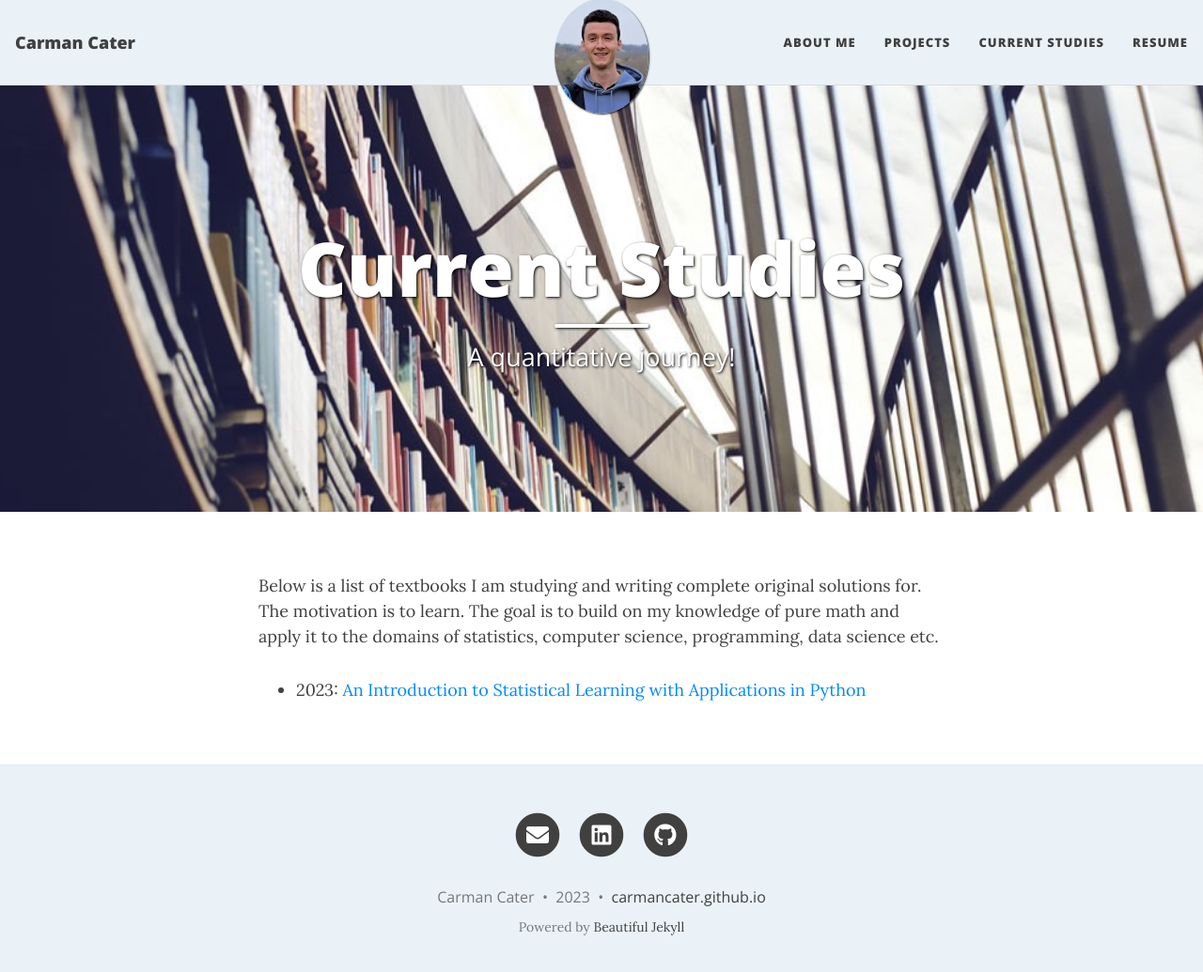
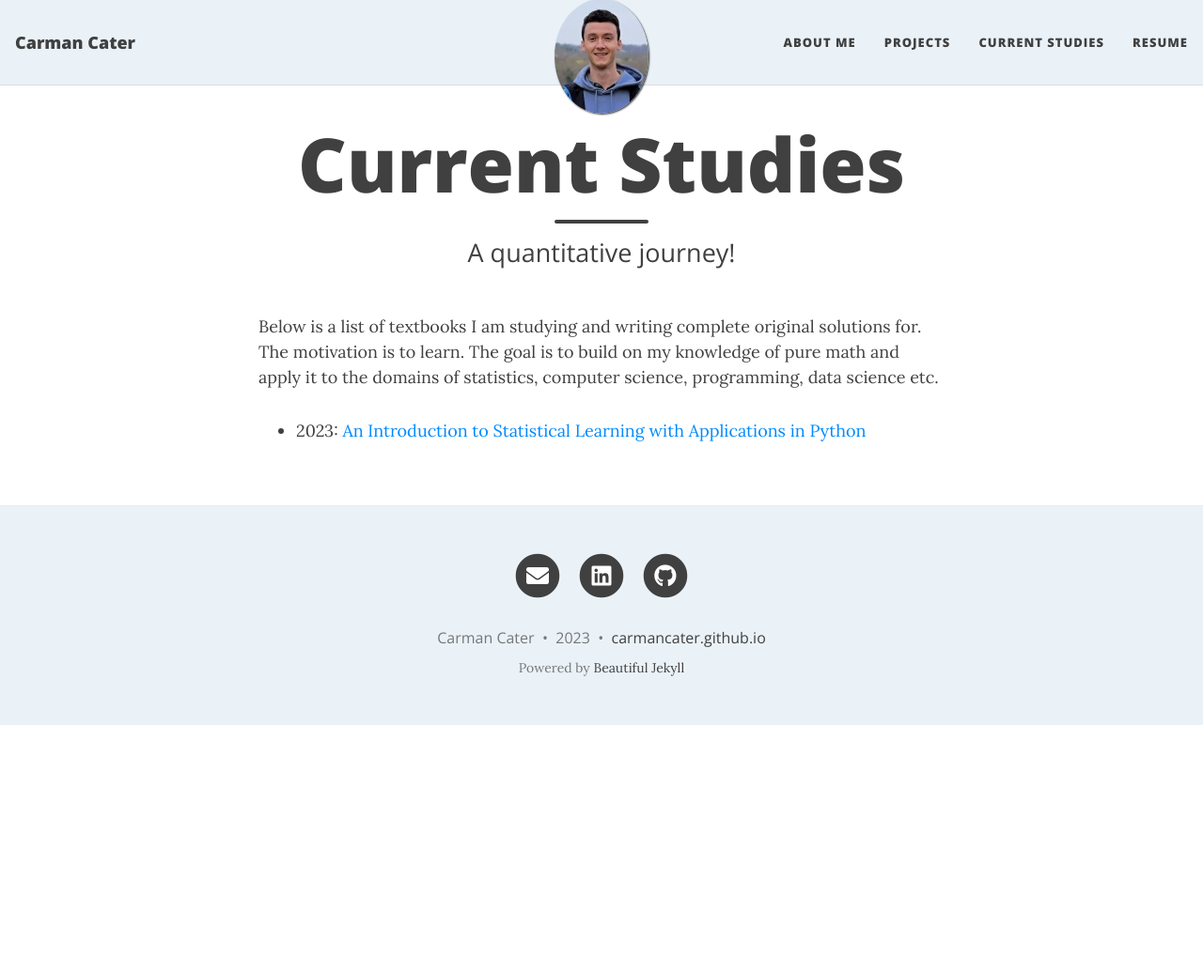
Before and after one commit to carmancater/carmancater.github.io, a Jekyll site: the page built from currentStudies.md, in a window 1280 px wide and 1048 px high. Shown: the top 1035 px of the window at 94% size. Built offline with Jekyll 4.4.1, drawn with Linux system fonts in a browser that asks for light colours; nearby versions of some CDN libraries.

Commit message:
remove cover image, don't like

```diff
--- a/currentStudies.md
+++ b/currentStudies.md
@@ -3,7 +3,6 @@ layout: page
 title: Current Studies
 subtitle: A quantitative journey!
 share-title: Carman Cater - Current Studies
-cover-img: "/assets/img/currentStudiesCoverImg.jpg"
 ---
 
 Below is a list of textbooks I am studying and writing complete original solutions for. The motivation is to learn. The goal is to build on my knowledge of pure math and apply it to the domains of statistics, computer science, programming, data science etc.
```
Also changed, not shown: assets/img/currentStudiesCoverImg.jpg (deleted).
